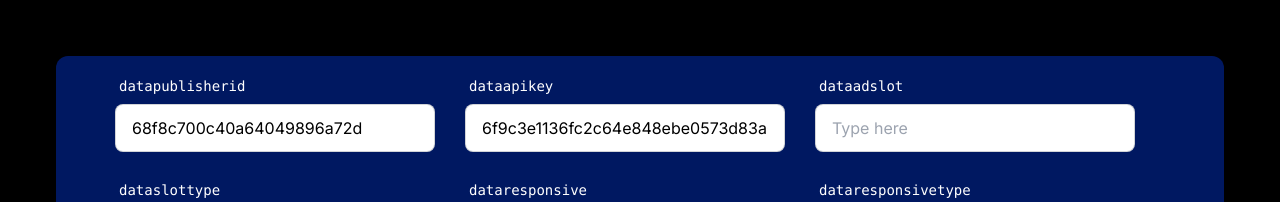
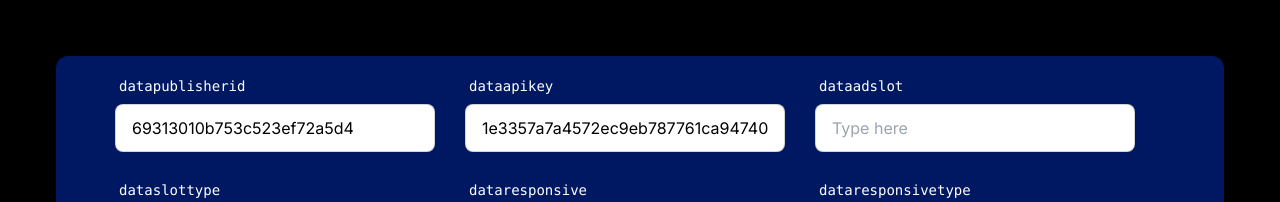
Before and after one commit to AKx10/hackathon, a Next.js app: page /ad in a window 1280 px wide. Shown: the top 202 px of the page. Built offline with nearby package versions, Linux system fonts and the light colour scheme; no server answers.

Commit message:
fix: company id

```diff
--- a/src/app/ad/page.js
+++ b/src/app/ad/page.js
@@ -10,9 +10,9 @@ const AllAd = () => {
   const [ads, setAds] = useState([]);
 
   const [bannerFields, setBannerFields] = useState({
-    datapublisherid: "68f8c700c40a64049896a72d",
+    datapublisherid: "69313010b753c523ef72a5d4",
     dataapikey:
-      "6f9c3e1136fc2c64e848ebe0573d83a01cfeb0ebedde2e19d51179f00bca587f",
+      "1e3357a7a4572ec9eb787761ca94740c17cd5f8adaa3cc7e214d33ec706d478b",
     dataadslot: "",
     dataslottype: "",
     dataresponsive: false,
```
